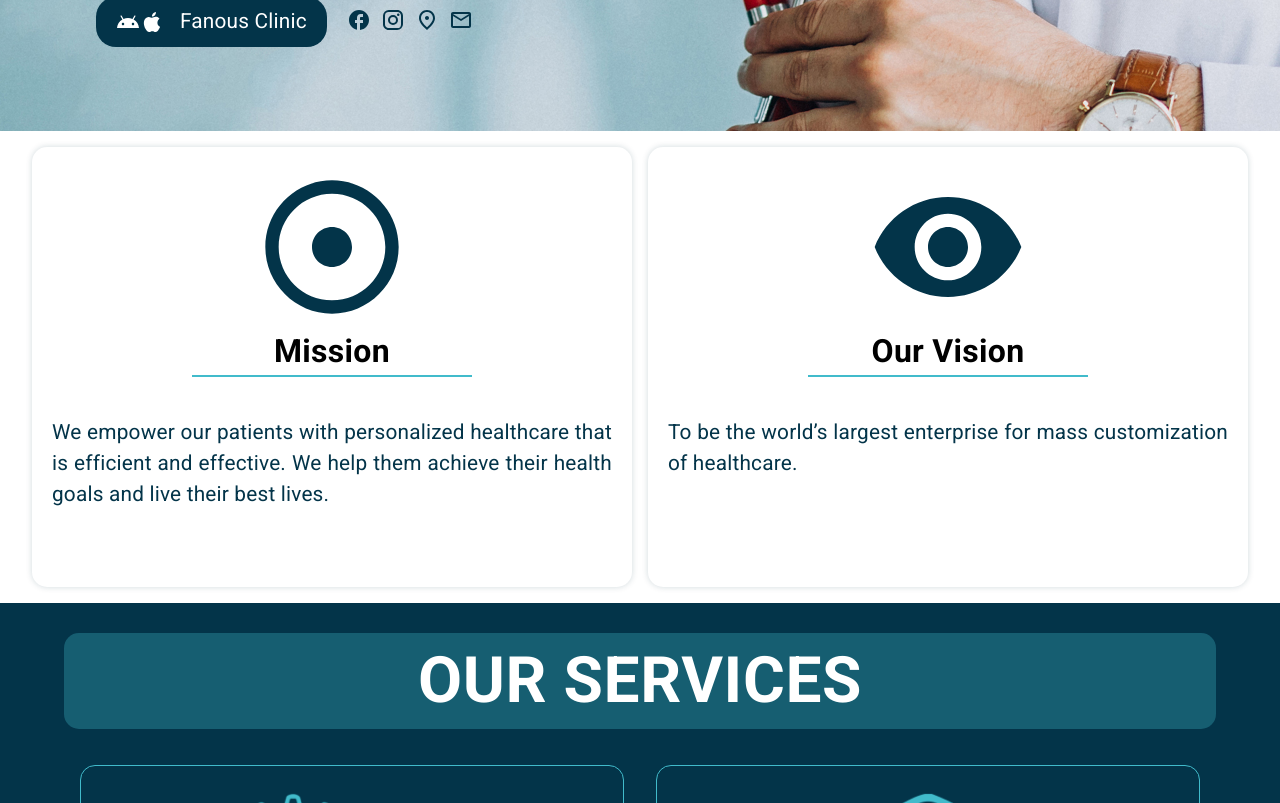
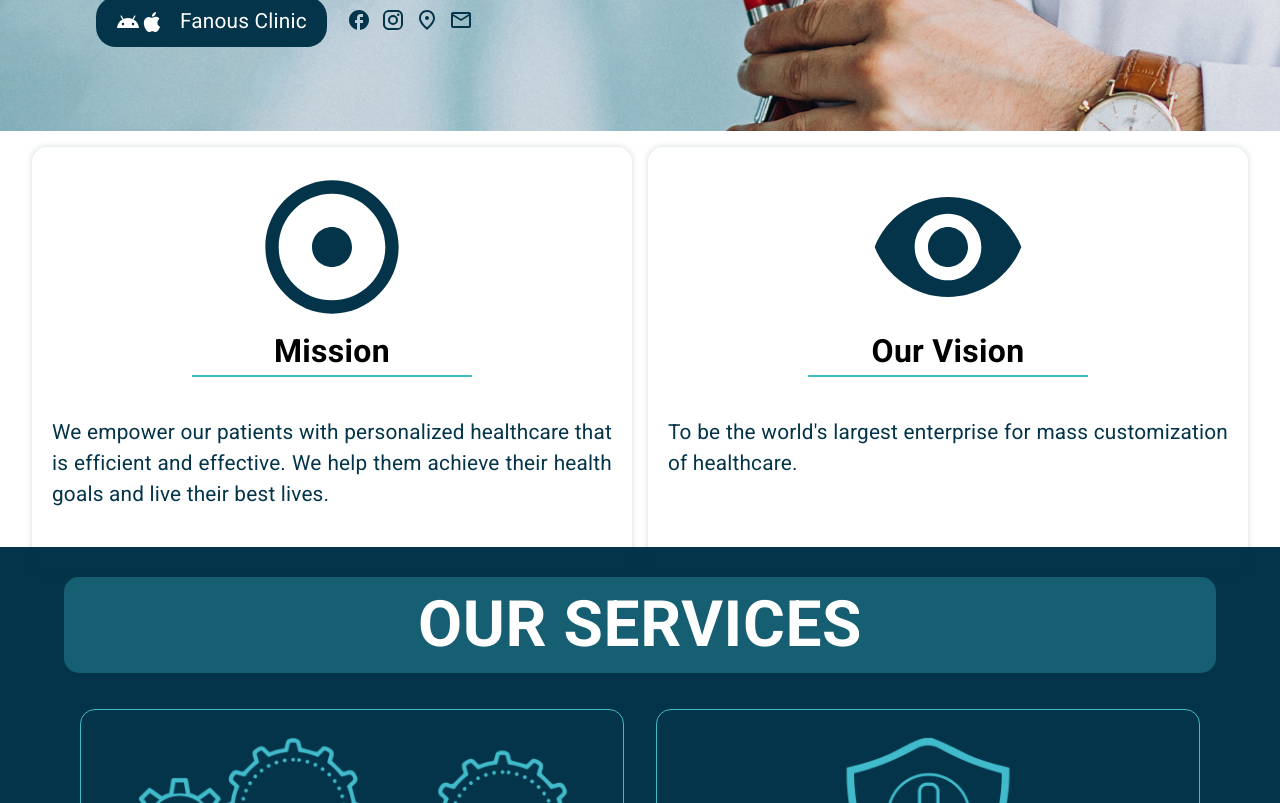
Before and after one commit to engfadymohsen/fanousclinic, a React (Create React App) app: page / in a window 1280 px wide. Shown: the part 580-1383 px from the top of the page. Built offline with nearby package versions, Linux system fonts and the light colour scheme.

Commit message:
Update MVV.tsx

```diff
--- a/src/components/home/mvv/MVV.tsx
+++ b/src/components/home/mvv/MVV.tsx
@@ -20,26 +20,55 @@ const MVV = () => {
           margin: '0 auto',
           padding: '1rem 0',
           boxSizing: 'border-box',
-          display: 'flex', // Added flex display
-          flexDirection: 'row', // Flex direction as row
-          alignItems: 'stretch', // Align items to stretch to fill the container
       }}>
           <Grid container spacing={2}>
               <Grid item xs={12} sm={6} md={6}>
-                  <Box sx={{minHeight: '50vh', display: 'flex', flexDirection: 'column', alignItems: 'center', boxShadow: '0px 0px 6px #0334492f', padding: '20px', borderRadius: '15px'}}>
+                  <Box sx={{
+                      display: 'flex',
+                      flexDirection: 'column',
+                      alignItems: 'center',
+                      boxShadow: '0px 0px 6px #0334492f',
+                      padding: '20px',
+                      borderRadius: '15px',
+                      minHeight: '100%', // Set to 100% to match the height of the sibling
+                  }}>
                       <AdjustRoundedIcon sx={{color: theme.primary_color, fontSize: '10rem'}} />
                       <Typography sx={{fontSize: '2rem', fontWeight: '700'}}>Mission</Typography>
                       <Box sx={{width: '50%', height: '2px', backgroundColor: theme.sec_color}}></Box>
-                      <Typography sx={{textAlign: 'justify', color: theme.primary_color, marginTop: '2.5rem', fontSize: theme.body_font, hyphens: 'auto'}}>
-                      We empower our patients with personalized healthcare that is efficient and effective. We help them achieve their health goals and live their best lives. </Typography>
+                      <Typography sx={{
+                          textAlign: 'justify',
+                          color: theme.primary_color,
+                          marginTop: '2.5rem',
+                          fontSize: theme.body_font,
+                          hyphens: 'auto'
+                      }}>
+                          We empower our patients with personalized healthcare that is efficient and effective.
+                          We help them achieve their health goals and live their best lives.
+                      </Typography>
                   </Box>
               </Grid>
               <Grid item xs={12} sm={6} md={6}>
-                  <Box sx={{minHeight: '50vh', display: 'flex', flexDirection: 'column', alignItems: 'center', boxShadow: '0px 0px 6px #0334492f', padding: '20px', borderRadius: '15px'}}>
+                  <Box sx={{
+                      display: 'flex',
+                      flexDirection: 'column',
+                      alignItems: 'center',
+                      boxShadow: '0px 0px 6px #0334492f',
+                      padding: '20px',
+                      borderRadius: '15px',
+                      minHeight: '100%', // Set to 100% to match the height of the sibling
+                  }}>
                       <RemoveRedEyeRoundedIcon sx={{color: theme.primary_color, fontSize: '10rem'}} />
                       <Typography sx={{fontSize: '2rem', fontWeight: '700'}}>Our Vision</Typography>
                       <Box sx={{width: '50%', height: '2px', backgroundColor: theme.sec_color}}></Box>
-                      <Typography sx={{textAlign: 'justify', color: theme.primary_color, marginTop: '2.5rem', fontSize: theme.body_font, hyphens: 'auto'}}>To be the world’s largest enterprise for mass customization of healthcare. </Typography>
+                      <Typography sx={{
+                          textAlign: 'justify',
+                          color: theme.primary_color,
+                          marginTop: '2.5rem',
+                          fontSize: theme.body_font,
+                          hyphens: 'auto'
+                      }}>
+                          To be the world's largest enterprise for mass customization of healthcare.
+                      </Typography>
                   </Box>
               </Grid>
           </Grid>
```
